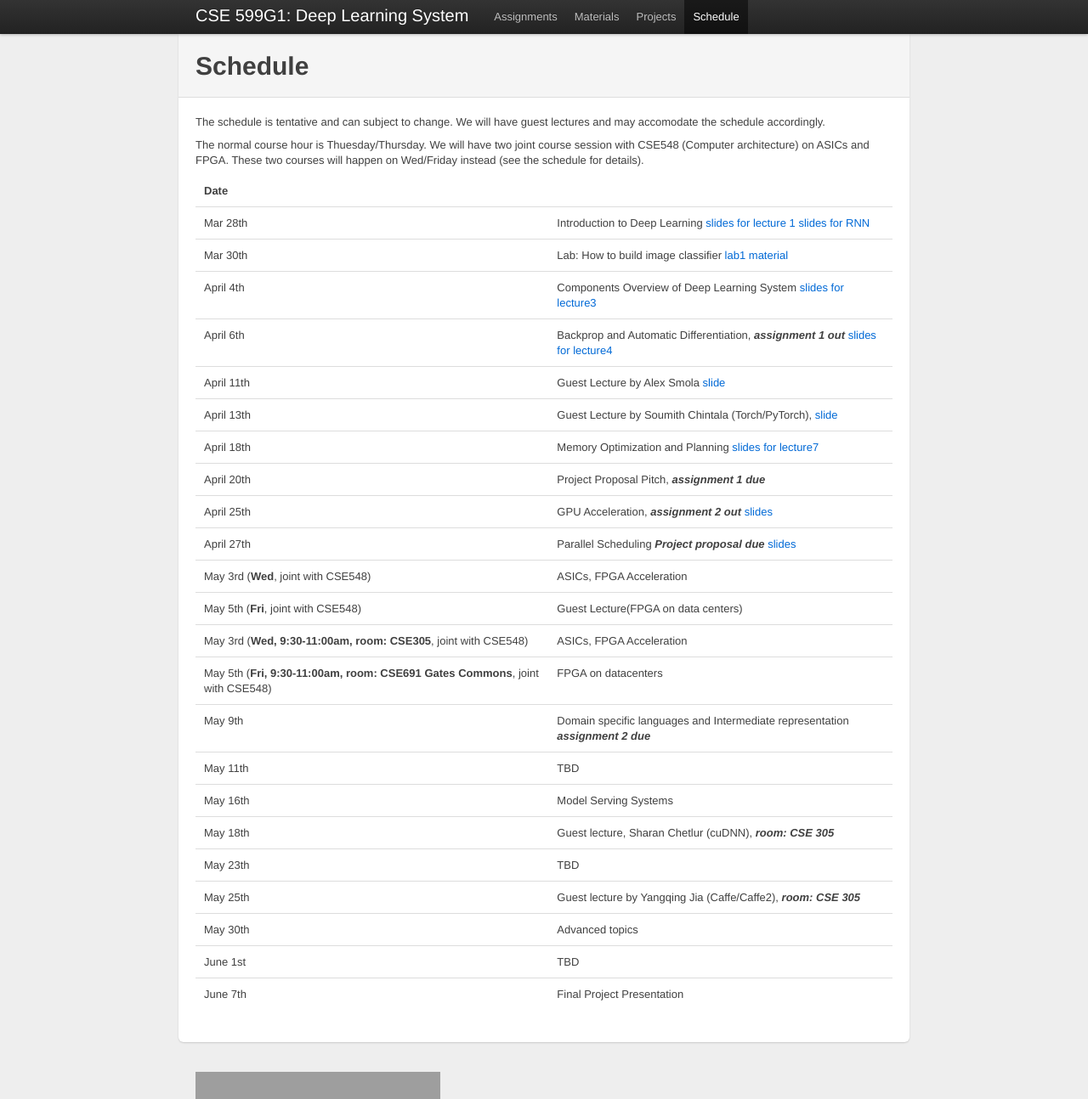
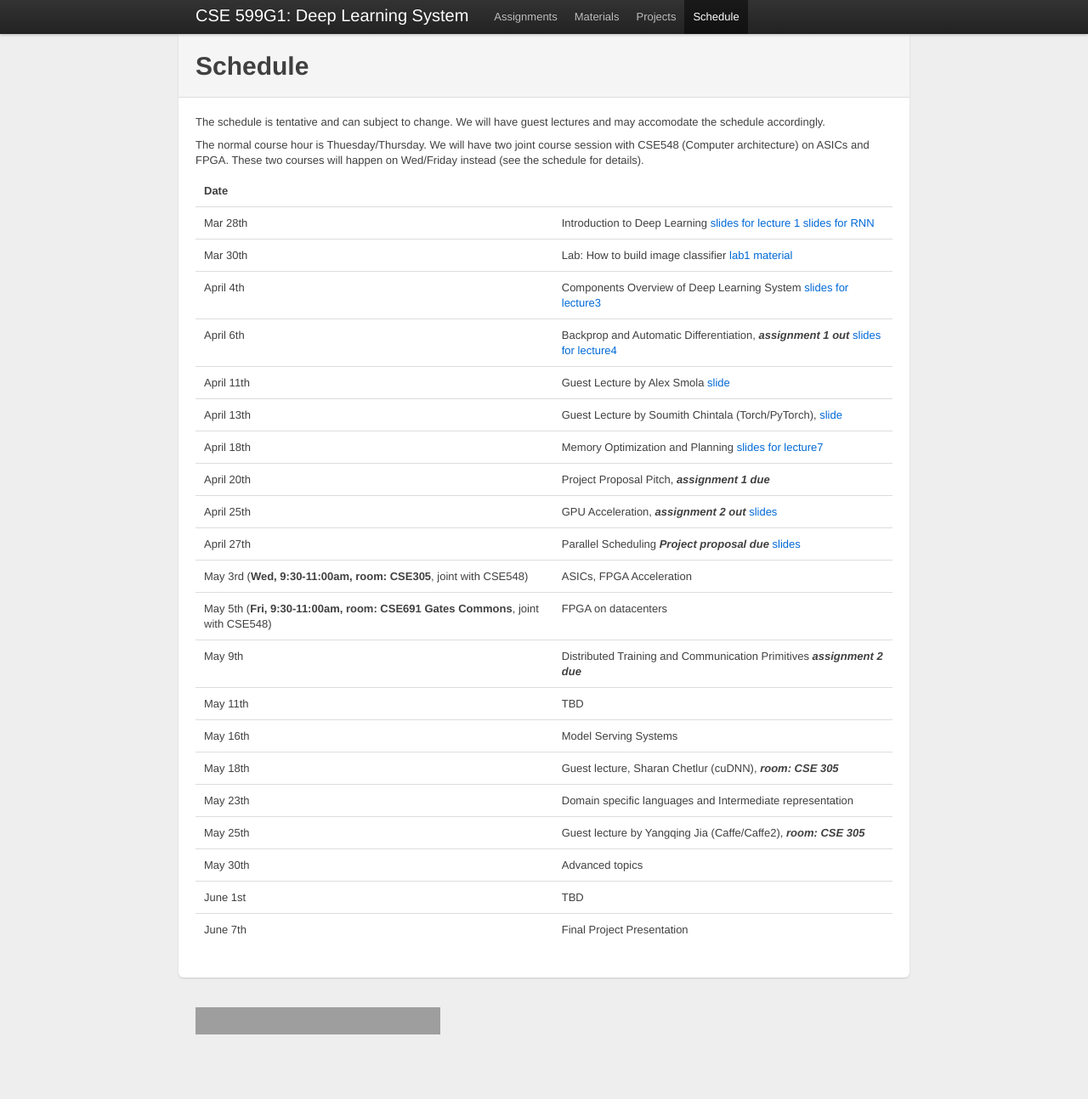
Before and after one commit to dlsys-course/dlsys-course.github.io, a Jekyll site: the page built from schedule.md, in a window 1280 px wide and 1294 px high. Shown: the whole window at 85% size. Built offline with Jekyll 4.4.1, drawn with Linux system fonts in a browser that asks for light colours; grey boxes are pictures that could not be loaded.

Commit message:
schedule update

```diff
--- a/schedule.md
+++ b/schedule.md
@@ -21,21 +21,19 @@ happen on Wed/Friday instead (see the schedule for details).
 | April 4th                |   Components Overview of  Deep Learning System  [slides for lecture3](pdf/lecture3.pdf) |
 | April 6th                |   Backprop and Automatic Differentiation, ***assignment 1 out*** [slides for lecture4](pdf/lecture4.pdf) |
 | April 11th               |   Guest Lecture by Alex Smola [slide](pdf/alex_smola_guest_lecture.pdf) |
-| April 13th               |   Guest Lecture by Soumith Chintala (Torch/PyTorch), [slide](pdf/soumith_guest_lecture.pdf)  |
+| April 13th               |   Guest Lecture by Soumith Chintala (Torch/PyTorch), [slide](pdf/soumith_guest_lecture.pdf)|
 | April 18th               |   Memory Optimization and Planning [slides for lecture7](pdf/lecture7.pdf) |
 | April 20th               |   Project Proposal Pitch, ***assignment 1 due***  |
 | April 25th               |   GPU Acceleration, ***assignment 2 out*** [slides](pdf/lecture8.pdf) |
 | April 27th               |   Parallel Scheduling  ***Project proposal due*** [slides](pdf/lecture9.pdf)|
-| May 3rd (**Wed**, joint with CSE548) |   ASICs, FPGA Acceleration               |
-| May 5th (**Fri**, joint with CSE548) |   Guest Lecture(FPGA on data centers)     |
 | May 3rd (**Wed, 9:30-11:00am, room: CSE305**, joint with CSE548) |   ASICs, FPGA Acceleration |
 | May 5th (**Fri, 9:30-11:00am, room: CSE691 Gates Commons**, joint with CSE548) |   FPGA on datacenters  |
-| May 9th                  |  Domain specific languages and Intermediate representation ***assignment 2 due***     |
-| May 11th                 |   TBD  |
-| May 16th                 |   Model Serving Systems                                     |
+| May 9th                  | Distributed Training and Communication Primitives ***assignment 2 due*** |
+| May 11th                 |  TBD|
+| May 16th                 |   Model Serving Systems   |
 | May 18th                 |   Guest lecture, Sharan Chetlur (cuDNN),  ***room: CSE 305***  |
-| May 23th                 |  TBD|
-| May 25th                 |   Guest lecture by Yangqing Jia (Caffe/Caffe2), ***room: CSE 305***   |
+| May 23th                 |   Domain specific languages and Intermediate representation |
+| May 25th                 |   Guest lecture by Yangqing Jia (Caffe/Caffe2), ***room: CSE 305***  |
 | May 30th                 |   Advanced topics                                           |
 | June 1st                 |   TBD                                                       |
 | June 7th                 |   Final Project Presentation                                |
```
